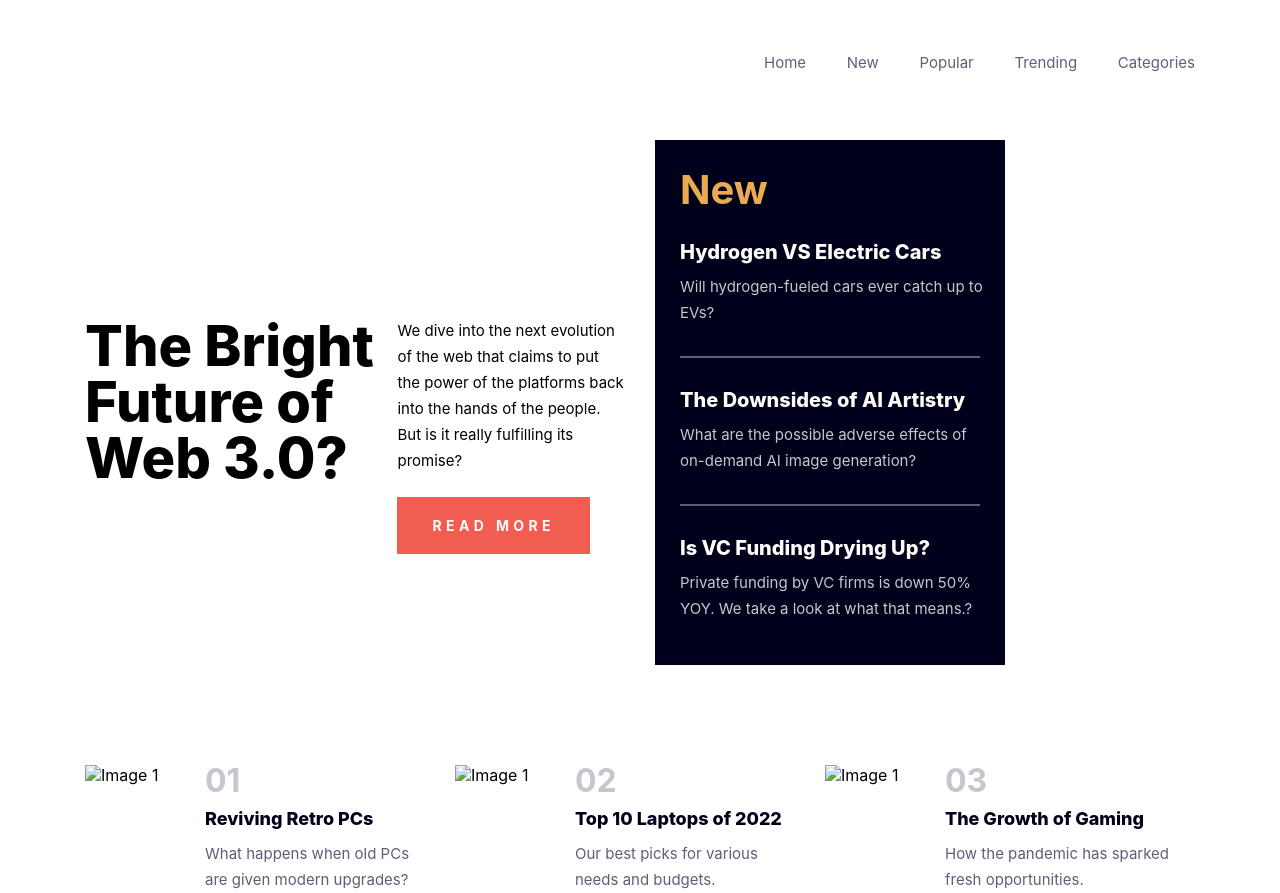
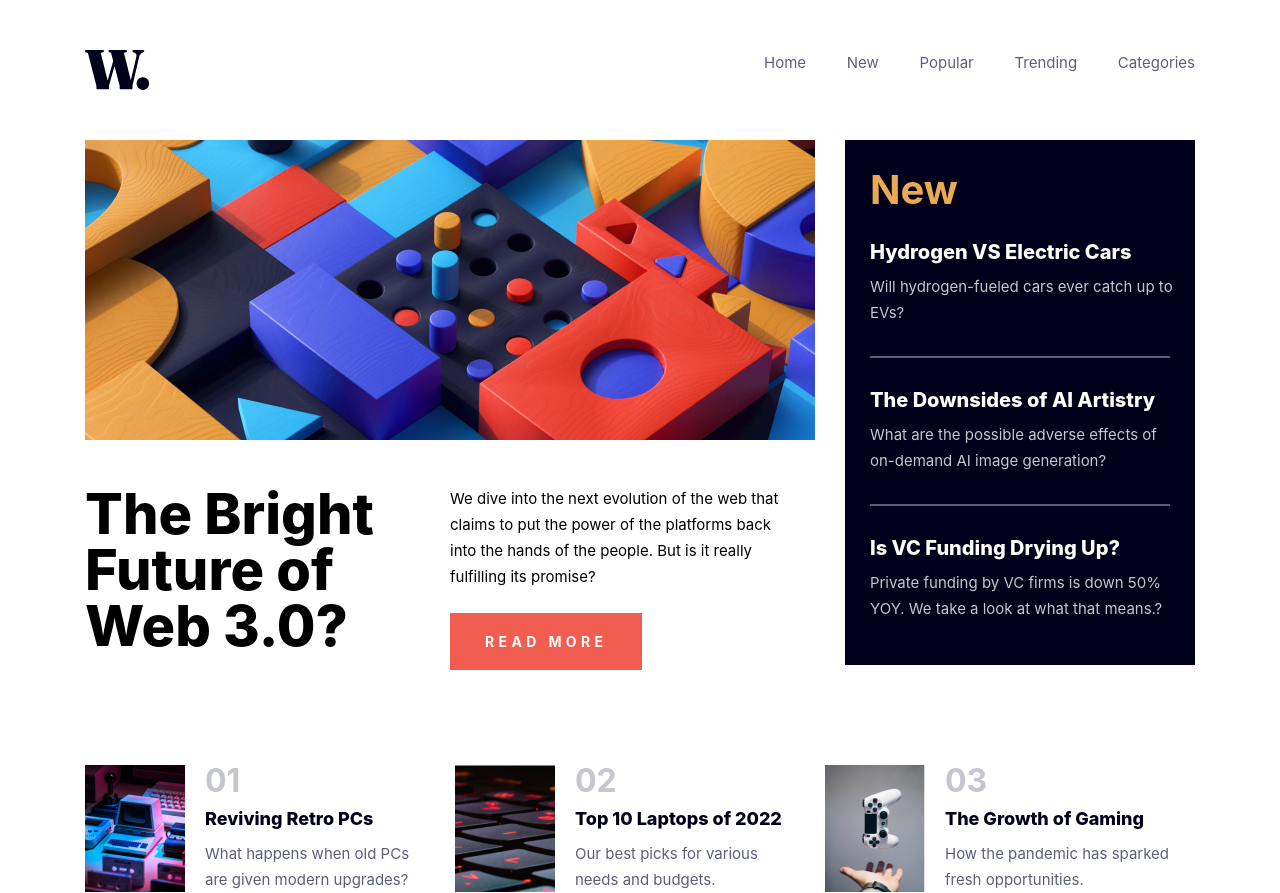
Before and after one commit to Junior-dev-Track/14-css-web-3-0-project-enkelan, a plain HTML site: page index.html in a window 1280 px wide. Drawn offline with Linux system fonts and the light colour scheme; the site is published under a folder, as on GitHub Pages, so addresses that start at the root find nothing.

Commit message:
correctiontwo

```diff
--- a/index.html
+++ b/index.html
@@ -8,10 +8,10 @@
   </head>
   <body class="container">
     <header>
-      <img src="/images/W..svg" alt="" />
+      <img src="./images/W..svg" alt="" />
       <nav>
         <img
-          src="/imageMobile/Group.svg"
+          src="./imageMobile/Group.svg"
           alt="Group"
           class="mobile-nav-image" />
         <a href="#" class="header-link">Home</a>
@@ -25,11 +25,11 @@
     <main>
       <div class="maingrid-container">
         <div class="mobileImage">
-          <img src="/imageMobile/mainpageimage.jpg" alt="" />
+          <img src="./imageMobile/mainpageimage.jpg" alt="" />
         </div>
         <div class="image">
           <img
-            src="/images/vasilis-chatzopoulos-6lwyzronth8-unsplash.jpg"
+            src="./images/vasilis-chatzopoulos-6lwyzronth8-unsplash.jpg"
             alt="" />
         </div>
         <div class="text">
@@ -69,7 +69,7 @@
 
     <article class="grid-container">
       <div class="grid-item1">
-        <img src="/images/Bitmap (3).png" alt="Image 1" />
+        <img src="./images/Bitmap (3).png" alt="Image 1" />
         <div>
           <h2>01</h2>
           <a href="#">
@@ -79,7 +79,7 @@
         </div>
       </div>
       <div class="grid-item2">
-        <img src="/images/Bitmap (4).png" alt="Image 1" />
+        <img src="./images/Bitmap (4).png" alt="Image 1" />
         <div>
           <h2>02</h2>
           <a href="#">
@@ -89,7 +89,7 @@
         </div>
       </div>
       <div class="grid-item3">
-        <img src="/images/Bitmap (5).png" alt="Image 1" />
+        <img src="./images/Bitmap (5).png" alt="Image 1" />
         <div>
           <h2>03</h2>
           <a href="#">
```
